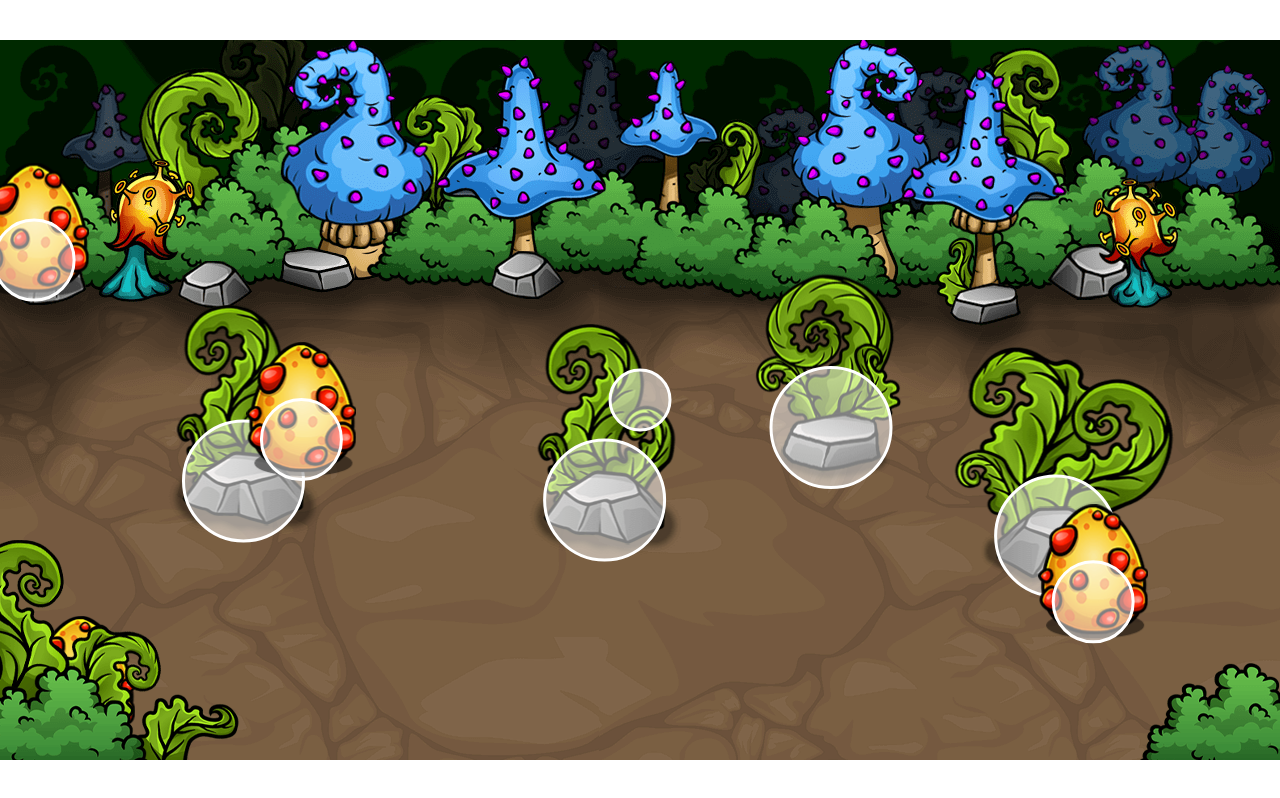
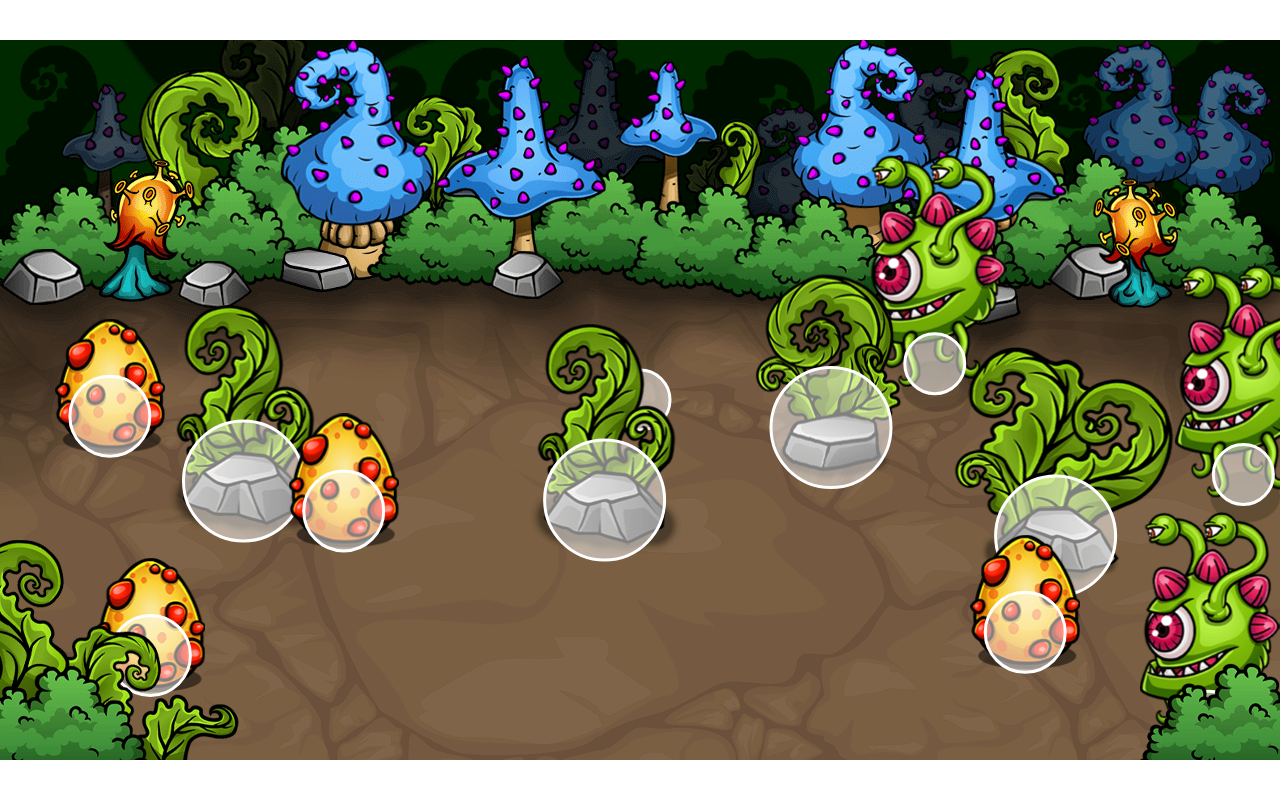
Before and after one commit to VerbalDye/html-canvas-game, a plain HTML site: page index.html in a window 1280 px wide. Drawn offline with Linux system fonts and the light colour scheme.

Commit message:
added enemies

```diff
--- a/assets/index.js
+++ b/assets/index.js
@@ -124,21 +124,24 @@ window.addEventListener('load', function () {
                 context.stroke();
             }
         }
+
+        update() { }
     }
 
     class Egg {
         constructor(game) {
             this.game = game;
-            this.collisionX = Math.random() * this.game.width;
-            this.collisionY = Math.random() * this.game.height;
             this.collisionRadius = 40;
+            this.margin = this.collisionRadius * 2;
+            this.collisionX = this.margin + (Math.random() * (this.game.width - this.margin * 2));
+            this.collisionY = this.game.topMargin + (Math.random() * (this.game.height - this.game.topMargin - this.margin));
             this.image = document.getElementById('egg');
             this.spriteWidth = 110;
             this.spriteHeight = 135;
             this.width = this.spriteWidth;
             this.height = this.spriteHeight;
-            this.spriteX = this.collisionX - this.width * 0.5;
-            this.spriteY = this.collisionY - this.height * 0.5 - 30;
+            this.spriteX;
+            this.spriteY;
         }
         draw(context) {
             context.drawImage(this.image, this.spriteX, this.spriteY, this.width, this.height);
@@ -152,7 +155,70 @@ window.addEventListener('load', function () {
                 context.stroke();
             }
         }
+        update() {
+            this.spriteX = this.collisionX - this.width * 0.5;
+            this.spriteY = this.collisionY - this.height * 0.5 - 30;
+            let collisionObjects = [this.game.player, ...this.game.enemies, ...this.game.obstacles];
+            collisionObjects.forEach(object => {
+                let [collision, distance, sumOfRadii, dx, dy] = this.game.checkCollision(this, object);
+                if (collision) {
+                    const unit_x = dx / distance;
+                    const unit_y = dy / distance;
+                    this.collisionX = object.collisionX + (sumOfRadii + 1) * unit_x;
+                    this.collisionY = object.collisionY + (sumOfRadii + 1) * unit_y;
                 }
+            })
+        }
+    }
+
+    class Enemy {
+        constructor(game) {
+            this.game = game;
+            this.collisionRadius = 30;
+            this.speedX = Math.random() * 3 + 0.5;
+            this.image = document.getElementById('toad');
+            this.spriteWidth = 140;
+            this.spriteHeight = 160;
+            this.width = this.spriteWidth;
+            this.height = this.spriteHeight;
+            this.collisionX = this.collisionX = this.game.width + this.width + Math.random() * this.game.width * 0.5;
+            this.collisionY = this.game.topMargin + Math.random() * (this.game.height - this.game.topMargin);
+            this.spriteX;
+            this.spriteY;
+        }
+        draw(context) {
+            context.drawImage(this.image, this.spriteX, this.spriteY);
+            if (this.game.debug) {
+                context.beginPath();
+                context.arc(this.collisionX, this.collisionY, this.collisionRadius, 0, Math.PI * 2);
+                context.save();
+                context.globalAlpha = 0.5;
+                context.fill();
+                context.restore();
+                context.stroke();
+            }
+        }
+        update() {
+            this.spriteX = this.collisionX - this.width * 0.5;
+            this.spriteY = this.collisionY - this.height - 50;
+            this.collisionX -= this.speedX;
+            if (this.spriteX + this.width < 0) {
+                this.collisionX = this.game.width + this.width + Math.random() * this.game.width * 0.5;
+                this.collisionY = this.game.topMargin + Math.random() * (this.game.height - this.game.topMargin)
+            }
+            let collisionObjects = [this.game.player, ...this.game.obstacles];
+            collisionObjects.forEach(object => {
+                let [collision, distance, sumOfRadii, dx, dy] = this.game.checkCollision(this, object);
+                if (collision) {
+                    const unit_x = dx / distance;
+                    const unit_y = dy / distance;
+                    this.collisionX = object.collisionX + (sumOfRadii + 1) * unit_x;
+                    this.collisionY = object.collisionY + (sumOfRadii + 1) * unit_y;
+                }
+            })
+        }
+    }
+
 
     class Game {
         constructor(canvas) {
@@ -168,9 +234,12 @@ window.addEventListener('load', function () {
             this.eggInterval = 1000;
             this.player = new Player(this);
             this.numberOfObstacles = 10;
+            this.numberOfEnemies = 3;
             this.maxEggs = 10;
             this.obstacles = [];
             this.eggs = [];
+            this.enemies = [];
+            this.gameObjects = [];
             this.mouse = {
                 x: this.width * 0.5,
                 y: this.height * 0.5,
@@ -204,15 +273,19 @@ window.addEventListener('load', function () {
         render(context, deltaTime) {
             if (this.timer > this.interval) {
                 context.clearRect(0, 0, canvas.width, canvas.height);
-                this.obstacles.forEach(obstacle => obstacle.draw(context));
-                this.eggs.forEach(egg => egg.draw(context));
-                this.player.draw(context);
-                this.player.update();
+                this.gameObjects = [...this.eggs, ...this.obstacles, ...this.enemies, this.player];
+                this.gameObjects.sort((a, b) => {
+                    return a.collisionY - b.collisionY;
+                });
+                this.gameObjects.forEach(object => {
+                    object.draw(context);
+                    object.update();
+                });
                 this.timer = 0;
             }
             this.timer += deltaTime;
 
-            if(this.eggTimer > this.eggInterval && this.eggs.length < this.maxEggs) {
+            if (this.eggTimer > this.eggInterval && this.eggs.length < this.maxEggs) {
                 this.addEgg()
                 this.eggTimer = 0;
             } else {
@@ -226,10 +299,16 @@ window.addEventListener('load', function () {
             const sumOfRadii = a.collisionRadius + b.collisionRadius;
             return [distance < sumOfRadii, distance, sumOfRadii, dx, dy];
         }
-        addEgg(){
+        addEgg() {
             this.eggs.push(new Egg(this));
         }
+        addEnemy() {
+            this.enemies.push(new Enemy(this));
+        }
         init() {
+            for (let i = 0; i < this.numberOfEnemies; i++) {
+                this.addEnemy();
+            }
             let attempts = 0;
             while (this.obstacles.length < this.numberOfObstacles && attempts < 500) {
                 let testObstacle = new Obstacle(this);
--- a/assets/style.css
+++ b/assets/style.css
@@ -20,6 +20,6 @@
     pointer-events: none;
 }
 
-#obstacles, #bull, #egg  {
+#obstacles, #bull, #egg, #toad  {
     display: none;
 }
--- a/index.html
+++ b/index.html
@@ -12,7 +12,8 @@
     <img id="overlay" src="assets/img/overlay.png">
     <img id="obstacles" src="assets/img/obstacles.png">
     <img id="bull" src="assets/img/bull.png">
-    <img id="egg" src="assets/img/egg.png"
+    <img id="egg" src="assets/img/egg.png">
+    <img id="toad" src="assets/img/toad.png">
 </body>
 <script src="./assets/index.js"></script>
 </html>
```
Lines whose indentation alone changed are shown as unchanged.
